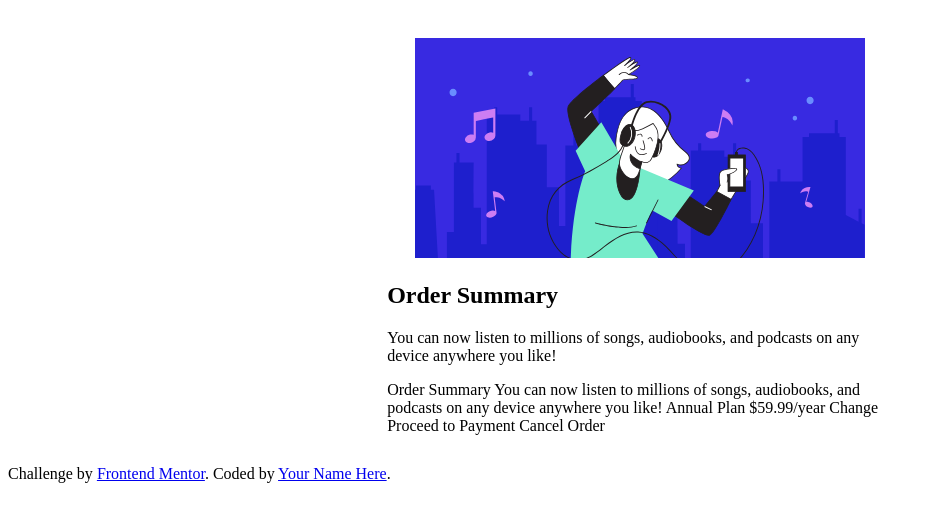
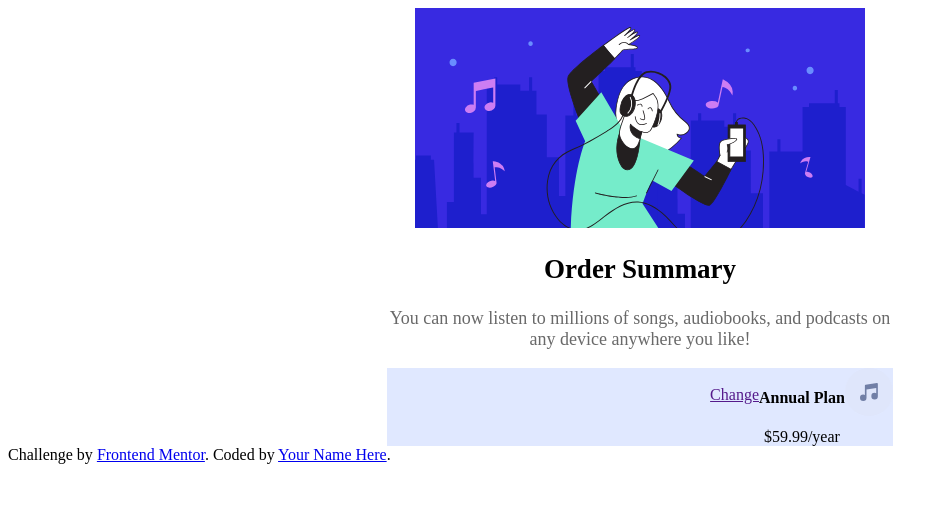
Before and after one commit to maryammohamed2/Order-summary-component, a plain HTML site: page index.html in a window 1280 px wide. Shown: the whole page, without its empty margins (0-948 px from the left). Drawn offline with Linux system fonts and the light colour scheme; a web font is replaced by a local one.

Commit message:
first commit

```diff
--- a/css/style.css
+++ b/css/style.css
@@ -1,26 +1,42 @@
+
+
  .container{
     font-family: "Red Hat Display";
     justify-content: center;
-    align-items: centre;
-    text-align: left;
+    align-items:center;
+    text-align:center;
     border-radius: 3;
     background-color: hsl(0, 0%, 100%);
     margin: auto;
   width: 40%;
-  border: 1px;
-  padding: 30px;
-  border-radius: 25px;
+
+
  }
- .img{
-    text-align: center;
-   border-top-right-radius:  25%px;
-   border-top-left-radius: 25% px;
+ .one{
    width: 100%;
 
+   border-top: 1.25rem;
 }
-/*
-.sec-1{
+
+.two{
    text-align: center;
    font-size: 18px ;
 }
-*/
+
+.or{
+   color:dimgrey;
+}
+.three{
+   background-color: hsl(225, 100%, 94%);
+   text-align: center;
+   margin: auto;
+}
+
+.special{
+   width: 33,3333;
+   float: right;
+
+}
+.clear-fix{
+   clear: both;
+}
--- a/index.html
+++ b/index.html
@@ -18,18 +18,35 @@
 </head>
 <body>
   <div class="container">
-    <div class="img"><img src="images/illustration-hero.svg" alt=""></div>
+    <section class="one"><div class="img"><img src="images/illustration-hero.svg" alt=""></div></section>
 
 
 
-  <section class="sec-">
-    <h1 class="or">  Order Summary</h1>
-    <p>You can now listen to millions of songs, audiobooks, and podcasts on any
+
+  <section class="two">
+    <h1>  Order Summary</h1>
+    <p class="or">You can now listen to millions of songs, audiobooks, and podcasts on any
       device anywhere you like!</p>
   </section>
-  Order Summary
+  <section class="three">
+   <div class="special img-item" ><img src="./images/icon-music.svg" alt="icon"></div>
+   <div class="special"> <h4>Annual Plan</h4>
+    <span>$59.99/year</span>
+  </div>
+    <br>
+    <div class="special"> <a href="">Change</a></div>
+     <div class="clear-fix"></div>
+  </section>
+</div>
+
+
+
+
+
+
+  <!-- Order Summary
 You can now listen to millions of songs, audiobooks, and podcasts on any
-  device anywhere you like!
+  device anywhere you like
 
   Annual Plan
   $59.99/year
@@ -37,8 +54,8 @@ You can now listen to millions of songs, audiobooks, and podcasts on any
   Change
 
   Proceed to Payment
-  Cancel Order
-</div>
+  Cancel Order!-->
+
 
   <div class="attribution">
     Challenge by <a href="https://www.frontendmentor.io?ref=challenge" target="_blank">Frontend Mentor</a>.
```
